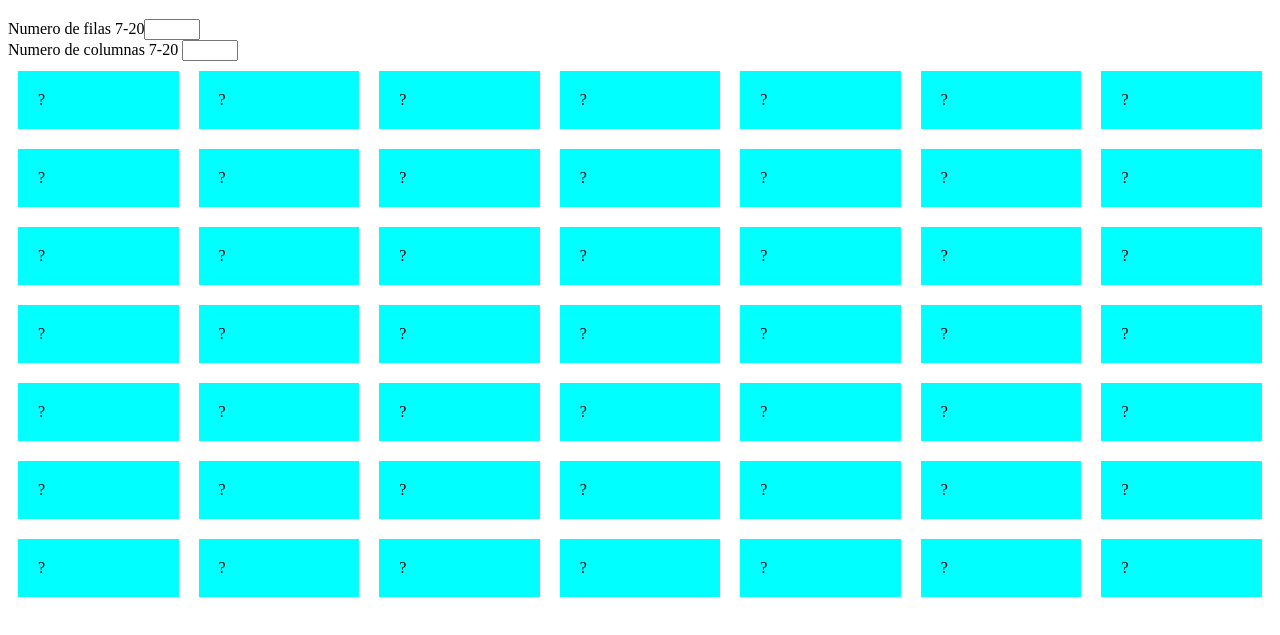
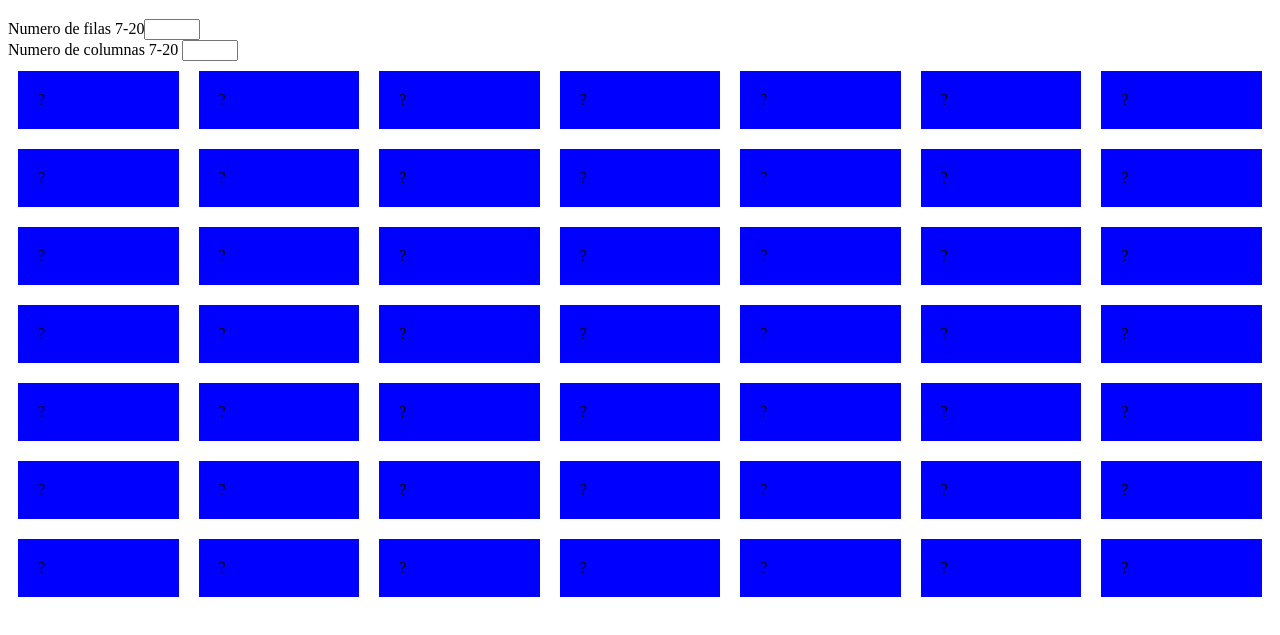
Before and after one commit to ilinaresDAW/EnfonsarLaFlota, a plain HTML site: page Front/index.html in a window 1280 px wide. Shown: the part 61-696 px from the top of the page. Drawn offline with Linux system fonts and the light colour scheme.

Commit message:
click taulell

```diff
--- a/Front/index.css
+++ b/Front/index.css
@@ -8,4 +8,17 @@
     padding: 20px;
     margin: 10px;
     cursor: pointer;
+
 }
+
+.agua {
+    background-color: blue;
+}
+
+.tocado {
+    background-color: red;
+}
+
+.hundido {
+    background-color: black;
+}
--- a/Front/index.html
+++ b/Front/index.html
@@ -17,61 +17,61 @@
     </div>
     <div id="bloc2" class="bloc2">
         <div id="tabla" class="tabla">
-                    <div id="00" class="casilla">?</div>
-                    <div id="01" class="casilla">?</div>
-                    <div id="02" class="casilla">?</div>
-                    <div id="03" class="casilla">?</div>
-                    <div id="04" class="casilla">?</div>
-                    <div id="05" class="casilla">?</div>
-                    <div id="06" class="casilla">?</div>
+                    <div id="00" class="casilla agua">?</div>
+                    <div id="01" class="casilla agua">?</div>
+                    <div id="02" class="casilla agua">?</div>
+                    <div id="03" class="casilla agua">?</div>
+                    <div id="04" class="casilla agua">?</div>
+                    <div id="05" class="casilla agua">?</div>
+                    <div id="06" class="casilla agua">?</div>
 
-                    <div id="10" class="casilla">?</div>
-                    <div id="11" class="casilla">?</div>
-                    <div id="12" class="casilla">?</div>
-                    <div id="13" class="casilla">?</div>
-                    <div id="14" class="casilla">?</div>
-                    <div id="15" class="casilla">?</div>
-                    <div id="16" class="casilla">?</div>
+                    <div id="10" class="casilla agua">?</div>
+                    <div id="11" class="casilla agua">?</div>
+                    <div id="12" class="casilla agua">?</div>
+                    <div id="13" class="casilla agua">?</div>
+                    <div id="14" class="casilla agua">?</div>
+                    <div id="15" class="casilla agua">?</div>
+                    <div id="16" class="casilla agua">?</div>
 
-                    <div id="20" class="casilla">?</div>
-                    <div id="21" class="casilla">?</div>
-                    <div id="22" class="casilla">?</div>
-                    <div id="23" class="casilla">?</div>
-                    <div id="24" class="casilla">?</div>
-                    <div id="25" class="casilla">?</div>
-                    <div id="26" class="casilla">?</div>
+                    <div id="20" class="casilla agua">?</div>
+                    <div id="21" class="casilla agua">?</div>
+                    <div id="22" class="casilla agua">?</div>
+                    <div id="23" class="casilla agua">?</div>
+                    <div id="24" class="casilla agua">?</div>
+                    <div id="25" class="casilla agua">?</div>
+                    <div id="26" class="casilla agua">?</div>
 
-                    <div id="30" class="casilla">?</div>
-                    <div id="31" class="casilla">?</div>
-                    <div id="32" class="casilla">?</div>
-                    <div id="33" class="casilla">?</div>
-                    <div id="34" class="casilla">?</div>
-                    <div id="35" class="casilla">?</div>
-                    <div id="36" class="casilla">?</div>
+                    <div id="30" class="casilla agua">?</div>
+                    <div id="31" class="casilla agua">?</div>
+                    <div id="32" class="casilla agua">?</div>
+                    <div id="33" class="casilla agua">?</div>
+                    <div id="34" class="casilla agua">?</div>
+                    <div id="35" class="casilla agua">?</div>
+                    <div id="36" class="casilla agua">?</div>
 
-                    <div id="40" class="casilla">?</div>
-                    <div id="41" class="casilla">?</div>
-                    <div id="42" class="casilla">?</div>
-                    <div id="43" class="casilla">?</div>
-                    <div id="44" class="casilla">?</div>
-                    <div id="45" class="casilla">?</div>
-                    <div id="46" class="casilla">?</div>
+                    <div id="40" class="casilla agua">?</div>
+                    <div id="41" class="casilla agua">?</div>
+                    <div id="42" class="casilla agua">?</div>
+                    <div id="43" class="casilla agua">?</div>
+                    <div id="44" class="casilla agua">?</div>
+                    <div id="45" class="casilla agua">?</div>
+                    <div id="46" class="casilla agua">?</div>
 
-                    <div id="50" class="casilla">?</div>
-                    <div id="51" class="casilla">?</div>
-                    <div id="52" class="casilla">?</div>
-                    <div id="53" class="casilla">?</div>
-                    <div id="54" class="casilla">?</div>
-                    <div id="55" class="casilla">?</div>
-                    <div id="56" class="casilla">?</div>
+                    <div id="50" class="casilla agua">?</div>
+                    <div id="51" class="casilla agua">?</div>
+                    <div id="52" class="casilla agua">?</div>
+                    <div id="53" class="casilla agua">?</div>
+                    <div id="54" class="casilla agua">?</div>
+                    <div id="55" class="casilla agua">?</div>
+                    <div id="56" class="casilla agua">?</div>
 
-                    <div id="60" class="casilla">?</div>
-                    <div id="61" class="casilla">?</div>
-                    <div id="62" class="casilla">?</div>
-                    <div id="63" class="casilla">?</div>
-                    <div id="64" class="casilla">?</div>
-                    <div id="65" class="casilla">?</div>
-                    <div id="66" class="casilla">?</div>
+                    <div id="60" class="casilla agua">?</div>
+                    <div id="61" class="casilla agua">?</div>
+                    <div id="62" class="casilla agua">?</div>
+                    <div id="63" class="casilla agua">?</div>
+                    <div id="64" class="casilla agua">?</div>
+                    <div id="65" class="casilla agua">?</div>
+                    <div id="66" class="casilla agua">?</div>
         </div>
     </div>
     <div id="bloc3" class="bloc3">
--- a/Front/main.js
+++ b/Front/main.js
@@ -1 +1,11 @@
 console.log("FrotnEnd iniciado")
+
+let tabla = document.getElementById('tabla')
+tabla.addEventListener('click', function (marca) {
+    if (marca.target.classList.contains('casilla')) {
+        let Click = marca.target.id
+        console.log("Clcik")
+        console.log("diaparo a " + Click)
+    }
+
+})
```
